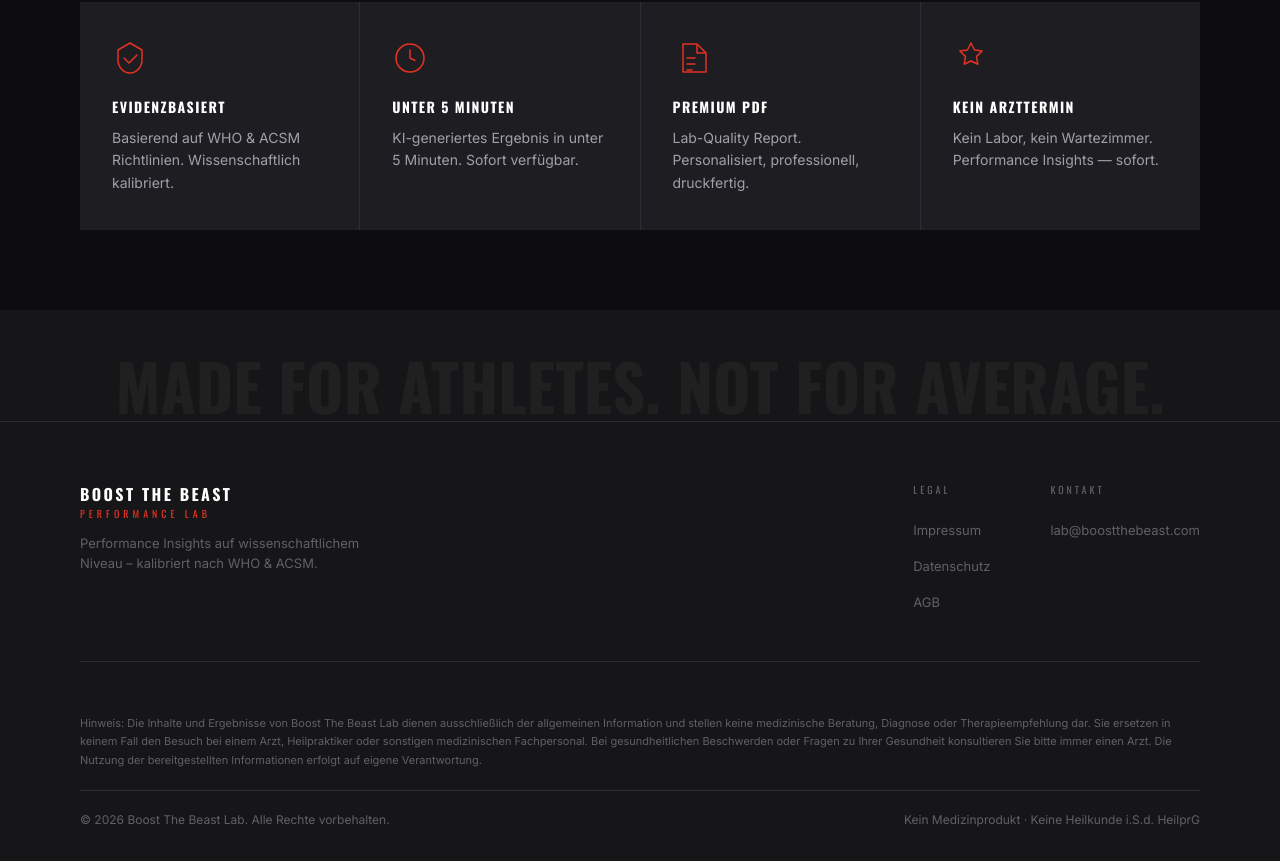
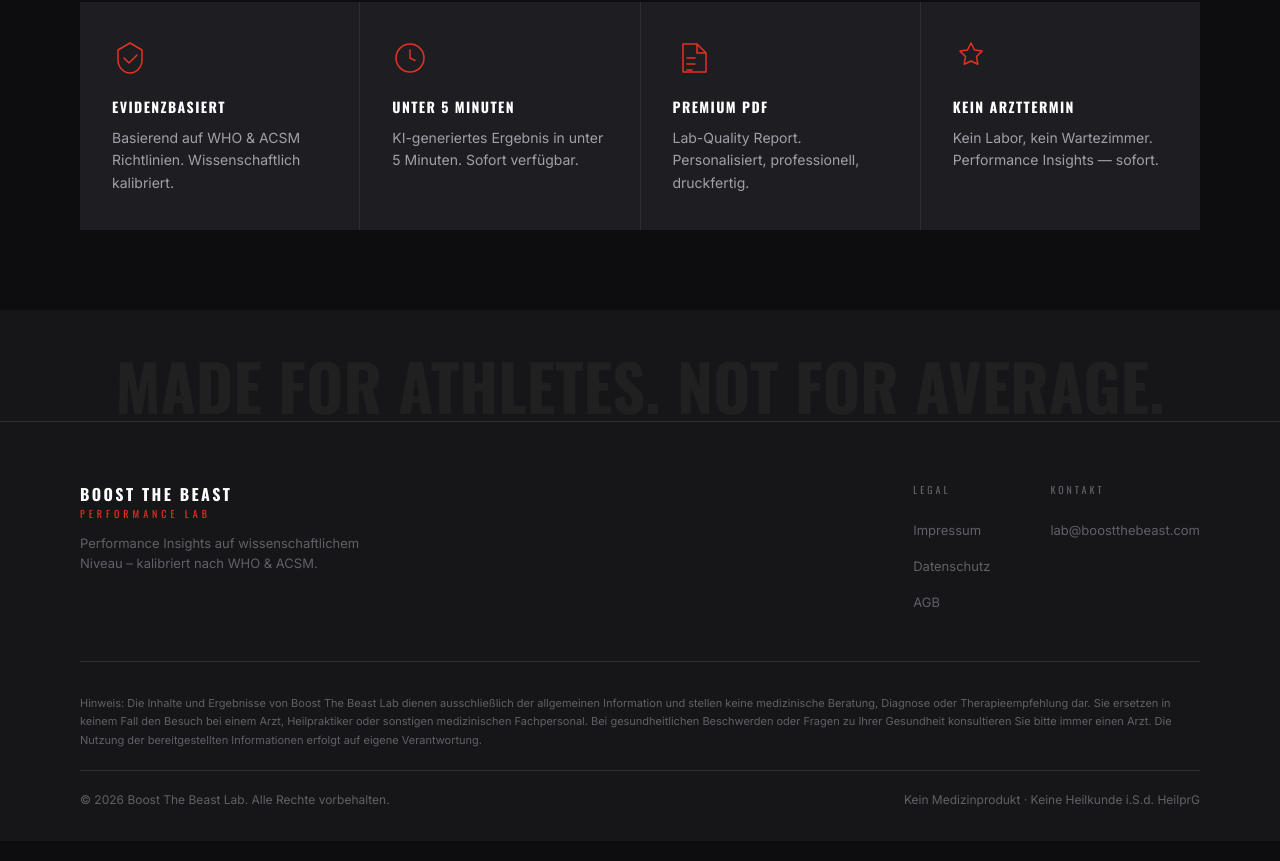
Before and after one commit to rdbelean/boost-the-beast-lab, a Next.js app: page / in a window 1280 px wide. Shown: the part 3286-4147 px from the top of the page. Built offline with nearby package versions, Linux system fonts and the light colour scheme.

Commit message:
fix: remove extra spacing above footer Hinweis section
Co-Authored-By: Claude Sonnet 4.6 <noreply@anthropic.com>

```diff
--- a/app/landing.module.css
+++ b/app/landing.module.css
@@ -733,7 +733,7 @@
 }
 .footerLink:hover { color: #fff; }
 .footerDisclaimer {
-  padding: 20px 0;
+  padding: 0 0 20px 0;
   border-bottom: 1px solid var(--border);
   margin-bottom: 20px;
 }
```
